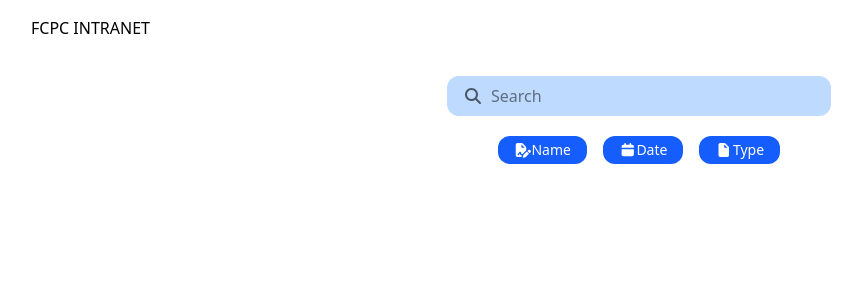
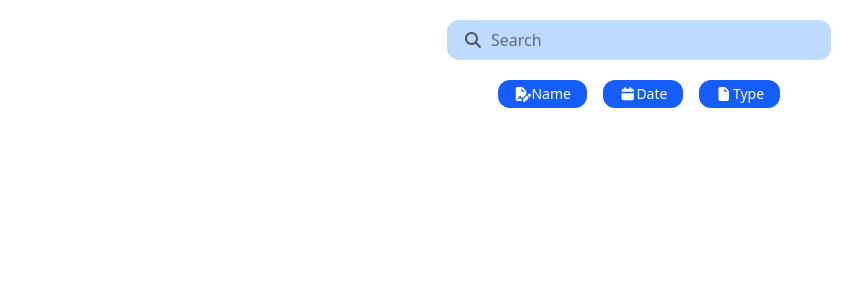
Before and after one commit to BertAtibagos/FCPC-INTRANET, a React (Vite) app: page / in a window 1280 px wide. Shown: the top 300 px of the page, without its empty margins (1-863 px from the left). Built offline with nearby package versions, Linux system fonts and the light colour scheme.

Commit message:
Removed the title

```diff
--- a/src/app.jsx
+++ b/src/app.jsx
@@ -2,17 +2,8 @@ import { createRoot } from "react-dom/client"
 import { StrictMode } from "react"
 import SearchBar from "./searchbar.jsx"
 
-const Header = () => {
-    return <div className="mx-8 my-4" >FCPC INTRANET</div>
-}
-
 export default function App(){
-    return(
-        <>
-            <Header/>
-            <SearchBar/>
-        </>
-    )
+    return <SearchBar/>
 }
 
 const container = document.getElementById('root');
```
